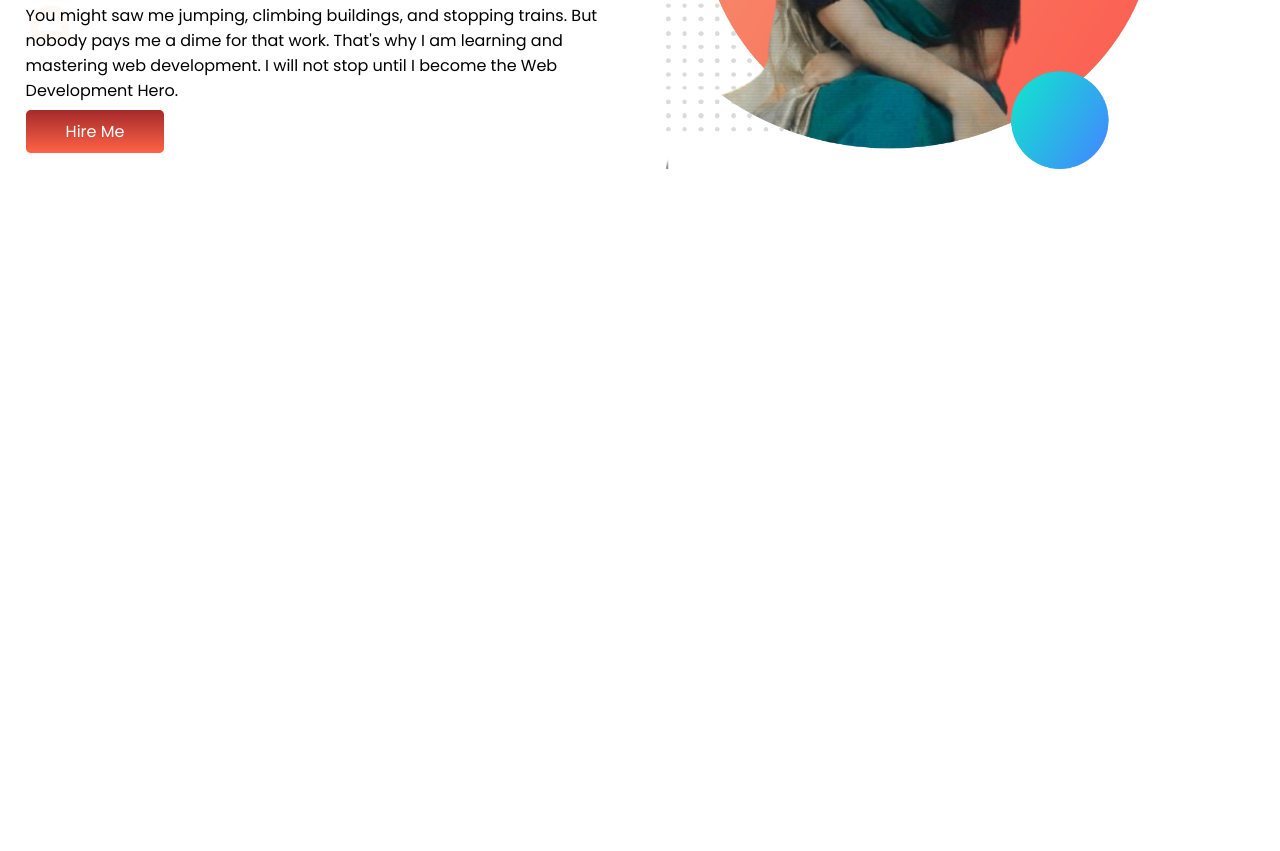
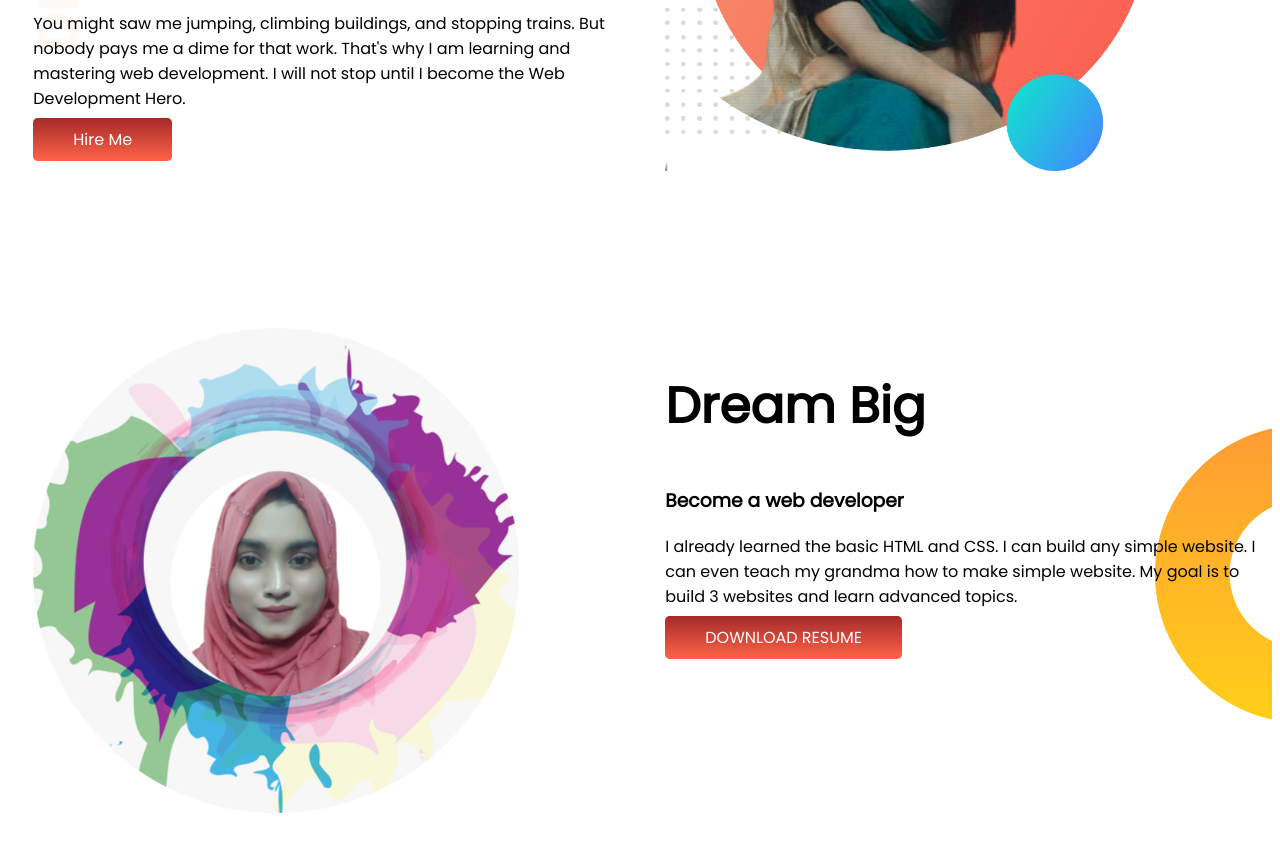
Before and after one commit to AkhiSharmin/Developer-portfolio, a plain HTML site: page index.html in a window 1280 px wide. Shown: the part 319-1170 px from the top of the page. Before the commit the page ends 800 px from the top, so only its background shows below. Drawn offline with Linux system fonts and the light colour scheme.

Commit message:
added code

```diff
--- a/index.html
+++ b/index.html
@@ -22,7 +22,18 @@
             <div class="half-width">
                 <img src="images/akhi2.png" alt="">
             </div>
+        </section>
 
+        <section class="dream-big">
+            <div class="half-width">
+                <img src="images/sharmin3.png" alt="">
+            </div>
+            <div class="half-width">
+                <h1>Dream Big</h1>
+                <h3>Become a web developer</h3>
+                <p>I already learned the basic HTML and CSS. I can build any simple website. I can even teach my grandma how to make simple website. My goal is to build 3 websites and learn advanced topics.</p>
+                <a class="link-button" target="_blank" href="">DOWNLOAD RESUME</a>
+            </div>
         </section>
 </body>
 </html>
--- a/style.css
+++ b/style.css
@@ -1,6 +1,6 @@
 body{
     font-family: 'Poppins', sans-serif;
-    margin: 0;
+    margin: 0git;
 }
 h1{
     font-size: 50px;
@@ -10,6 +10,7 @@
 }
 section{
     display: flex;
+    margin-bottom: 150px;
 }
 .half-width{
     width: 50%;
@@ -31,3 +32,8 @@
     background-image: url(images/top-banner.png);
     background-repeat: no-repeat;
 }
+.dream-big{
+    background-image: url(images/dream-bg.png);
+    background-repeat: no-repeat;
+    background-position: right;
+}
```
